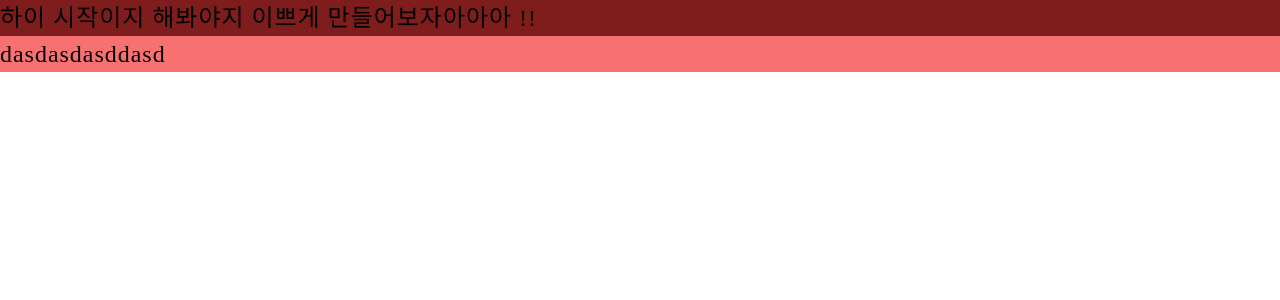
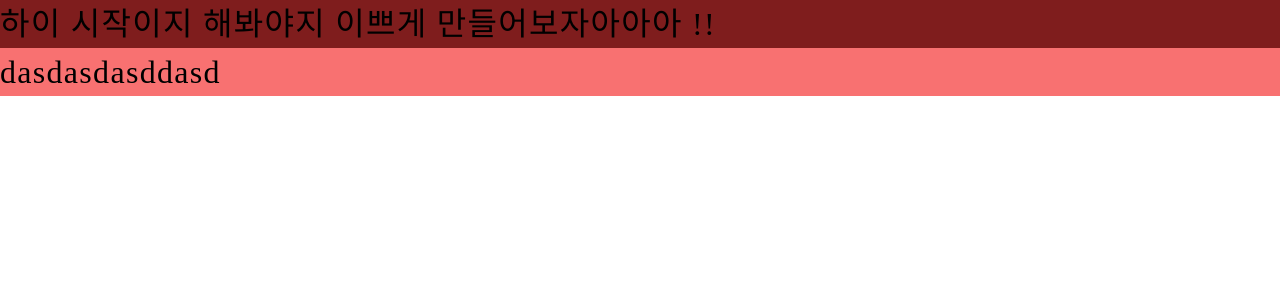
Before and after one commit to sy0725/portfolio, a Next.js app: page / in a window 1280 px wide. Shown: the top 300 px of the page. Built offline with nearby package versions, Linux system fonts and the light colour scheme; a web font is replaced by a local one.

Commit message:
🐉개인프로젝트 기본셋팅 (추가 예정)

```diff
--- a/src/style/globals.css
+++ b/src/style/globals.css
@@ -36,13 +36,11 @@
     font-size: 2rem;
     letter-spacing: 0.0406rem;
     @screen tablet {
-      font-size: 1.5rem;
     }
 
     @apply bg-white;
 
     @screen mobile {
-      font-size: 0.8rem;
     }
   }
 }
```
